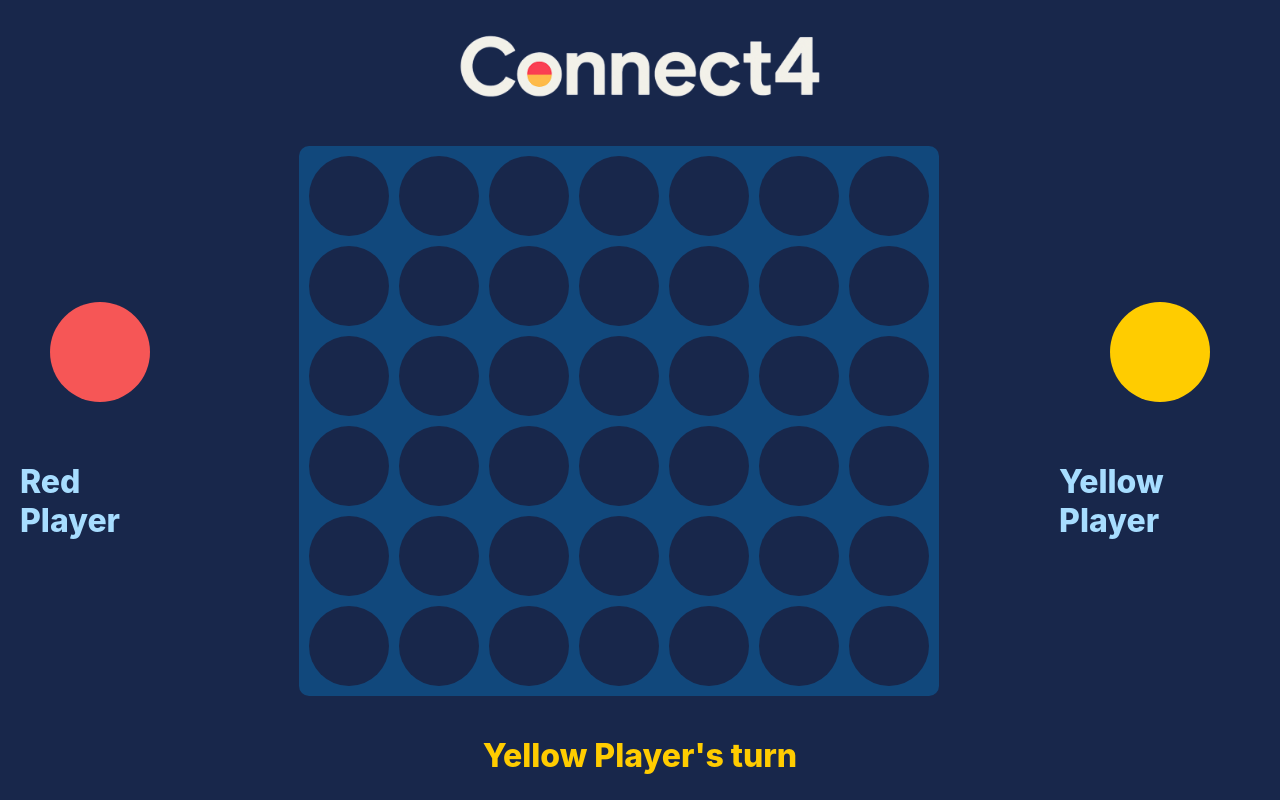
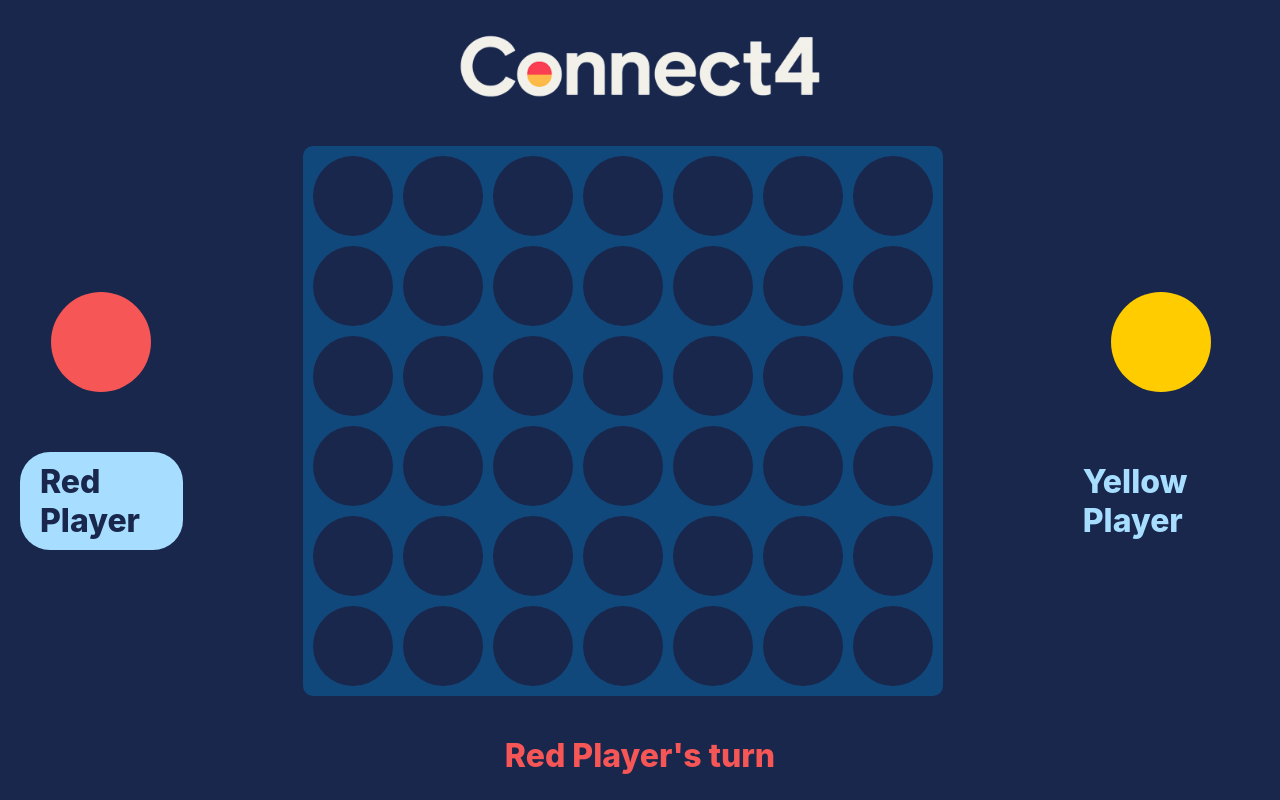
Before and after one commit to samuelpampi/Connect4, a React (Vite) app: page / in a window 1280 px wide. Built offline with nearby package versions, Linux system fonts and the light colour scheme.

Commit message:
implementacion de turnos y pintado de fichas: Se ha configurado los turnos y cuando cambiar entre ellos, ademas ya se pintan las fichas en el tablero, cada una en funcion del turno actual

```diff
--- a/src/App.jsx
+++ b/src/App.jsx
@@ -1,12 +1,12 @@
 import "./app.css"
 import { Game } from "./components/Game";
+
 
 export function App(){
     return(
         <main>
             <img src="/img/conect4_logo.png" alt="Logo de Connect4" style={{height:"80px"}}/>
             <Game />
-            <p className="turn-info turn-yellow" >Yellow Player's turn</p>
         </main>
     );
 }
--- a/src/components/Game.jsx
+++ b/src/components/Game.jsx
@@ -1,13 +1,42 @@
 import "./components.css"
 import { Table } from "./Table";
 import { Player } from "./Player";
+import { TurnInfo } from "./TurnInfo";
+import { useEffect, useState } from "react";
+import { TURNS } from "../lib/turns";
+
 
 export function Game(){
+
+    const [turn, setTurn] = useState(TURNS.RED);
+    const [board, setBoard] = useState(Array(42).fill(null));
+
+    function updateBoard(index){
+        if(board[index]) return; //Si la posición ya está ocupada, no hacer nada
+
+        //Actualizamos el tablero
+        const newBoard = [...board];
+        newBoard[index] = turn;
+        setBoard(newBoard);
+
+        //Cambiamos el turno
+        const newTurn = turn === TURNS.RED ? TURNS.YELLOW : TURNS.RED;
+        setTurn(newTurn);
+    }
+
+    useEffect(() => {
+        console.log(board);
+        console.log(`It's ${turn} player's turn`);
+    }, [turn, board]);
+
     return(
-        <section className="game">
-            <Player color="red" />
-            <Table />
-            <Player color="yellow" />
-        </section>
+        <div className="game-container">
+            <section className="game">
+                <Player color={"red"} selected={turn == TURNS.RED}/>
+                <Table board={board} updateBoard={updateBoard}/>
+                <Player color={"yellow"} selected={turn == TURNS.YELLOW}/>
+            </section>
+            <TurnInfo turn={turn}/>
+        </div>
     );
 }
--- a/src/components/Hole.jsx
+++ b/src/components/Hole.jsx
@@ -1,10 +1,14 @@
 import "./components.css"
 
 
-export function Hole(){
+export function Hole({ updateBoard, value, index}){
+    const className = `hole ${value === null ? '' : value === 'red' ? 'selected-red' : 'selected-yellow'}`;
+
+    const handleClick = () =>{
+        updateBoard(index);
+    }
+
     return(
-        <div className="hole">
-
-        </div>
+        <div className={className} onClick={handleClick}/>
     );
 }
--- a/src/components/Player.jsx
+++ b/src/components/Player.jsx
@@ -1,10 +1,12 @@
 import "./components.css"
 
-export function Player({color}){
+export function Player({color, selected}){
     return(
-        <div className={`player`}>
+        <div className="player">
             <div className={`player-cirle-${color}`}></div>
-            {color === "red" ? "Red Player" : "Yellow Player"}
+            <p className={`player-name ${selected ? ' selected' : ''}`}>
+                {color === "red" ? "Red Player" : "Yellow Player"}
+            </p>
         </div>
     );
 }
--- a/src/components/Table.jsx
+++ b/src/components/Table.jsx
@@ -1,12 +1,12 @@
 import "./components.css"
 import { Hole } from "./Hole";
 
-export function Table(){
+export function Table( {board, updateBoard} ){
     return(
         <div className="table">
             {
-                Array(42).fill().map((_, index) => (
-                    <Hole key={index} />
+                board.map((_, index) => (
+                    <Hole key={index} index={index} updateBoard={updateBoard} value={board[index]}/>
                 ))
             }
         </div>
--- /dev/null
+++ b/src/components/TurnInfo.jsx
@@ -0,0 +1,14 @@
+export function TurnInfo({turn}) {
+
+    let turnClass = "turn-red"
+    let turnText = "Red Player's turn"
+
+    if(turn === "yellow"){
+        turnClass = "turn-yellow"
+        turnText = "Yellow Player's turn"
+    }
+
+    return(
+        <p className={"turn-info " + turnClass} >{turnText}</p>
+    );
+}
--- a/src/components/components.css
+++ b/src/components/components.css
@@ -15,11 +15,25 @@
     margin-top: 40px;
 }
 
+.game-container{
+    display: flex;
+    flex-direction: column;
+    align-items: center;
+}
+
 .hole{
     width: 80px;
     height: 80px;
     background-color: #18274B;
     border-radius: 50%;
+}
+
+.selected-red{
+    background-color: #F65656;
+}
+
+.selected-yellow{
+    background-color: #FFCC00;
 }
 
 .player{
@@ -31,7 +45,7 @@
     font-size: 32px;
     font-weight: 800;
     padding: 20px;
-    gap: 60px
+    gap: 60px;
 }
 
 .player-cirle-red{
@@ -48,6 +62,11 @@
     border-radius: 50%;
 }
 
+.player-name{
+    padding: 10px 20px;
+    border-radius: 30px;
+}
+
 .turn-yellow{
     color: #FFCC00;
 }
@@ -55,3 +74,8 @@
 .turn-red{
     color: #F65656;
 }
+
+.selected{
+    color: #18274B;
+    background-color: #A7DDFF;
+}
--- /dev/null
+++ b/src/lib/turns.jsx
@@ -0,0 +1,4 @@
+export const TURNS = {
+    RED: 'red',
+    YELLOW: 'yellow'
+}
```
